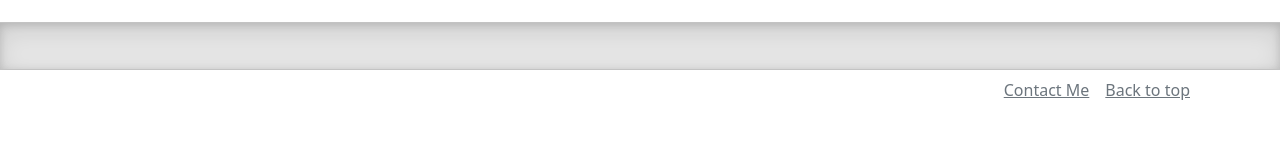
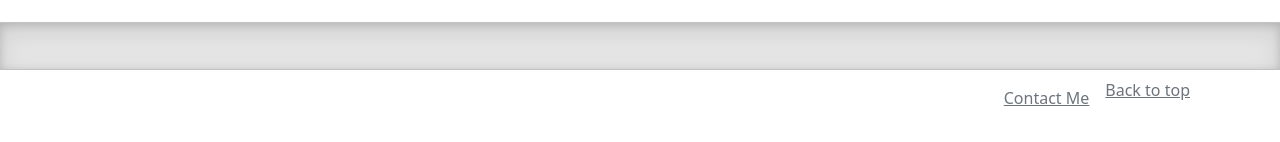
Before and after one commit to marioportillohernaiz/marioportillohernaiz.github.io, a plain HTML site: page index.html in a window 1280 px wide. Shown: the part 556-698 px from the top of the page. Drawn offline with nearby package versions, Linux system fonts and the light colour scheme.

Commit message:
Update index.html

```diff
--- a/index.html
+++ b/index.html
@@ -83,7 +83,7 @@
 
 <div class="container">
 <footer class="d-flex justify-content-end">
-	<a href="contactme.html" class="text-muted p-2">Contact Me</a>
+	<a href="contactme.html" class="text-muted p-2 py-3">Contact Me</a>
 	<a href="#" class="text-muted p-2">Back to top</a>
 </footer>
 </div>
```
